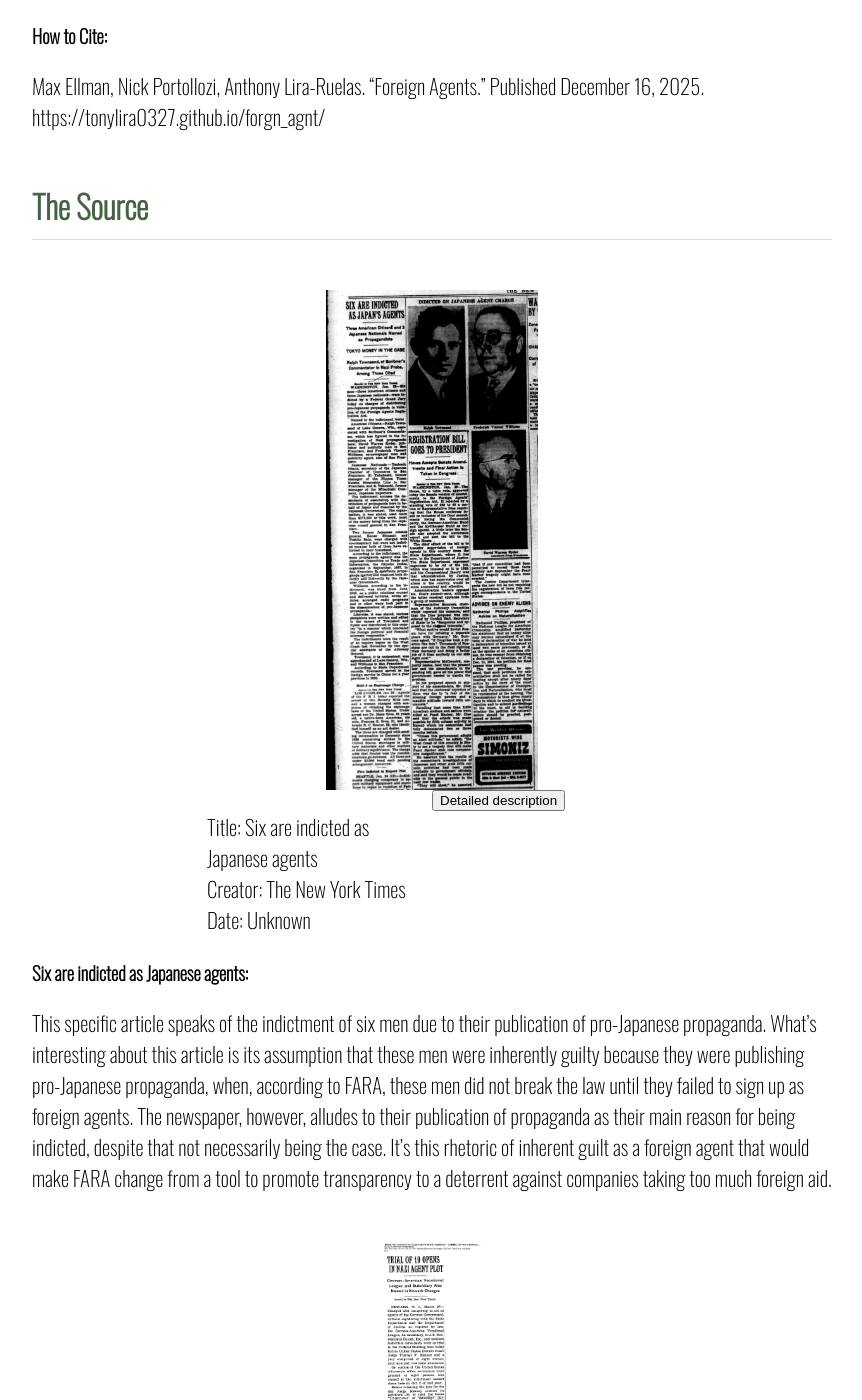
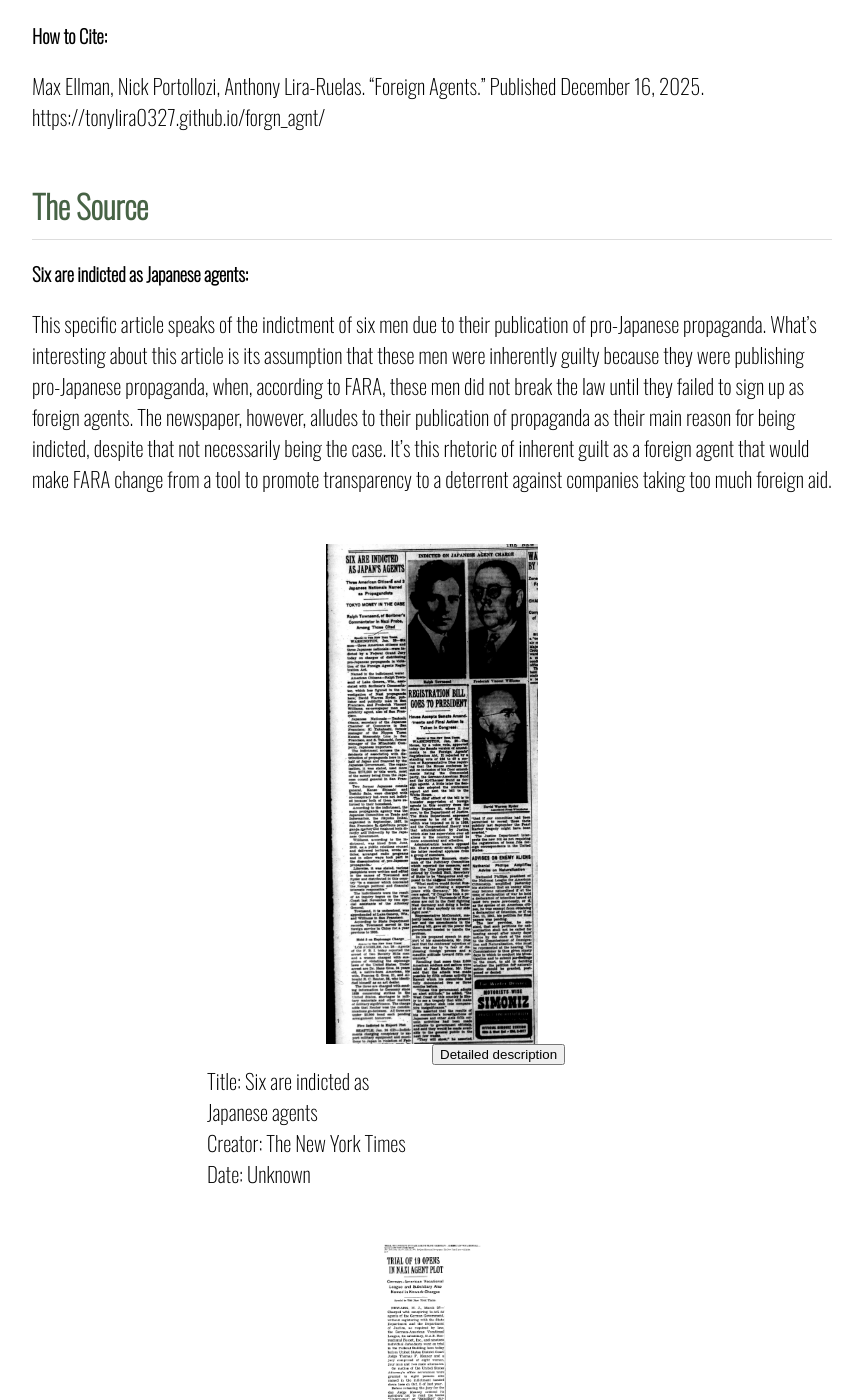
Before and after one commit to tonylira0327/forgn_agnt, a Jekyll site: the page built from index.markdown, in a window 1280 px wide and 1400 px high, scrolled down 853 px. Shown: the whole window, without its empty margins (208-1070 px from the left). Built offline with Jekyll 4.4.1, drawn with Linux system fonts in a browser that asks for light colours; some of the changed text lies outside the part shown.

Commit message:
Update index.markdown

```diff
--- a/index.markdown
+++ b/index.markdown
@@ -14,11 +14,9 @@ All of the sources that are included in this publication are newspaper articles,
 Max Ellman, Nick Portollozi, Anthony Lira-Ruelas. "Foreign Agents." Published December 16, 2025. https://tonylira0327.github.io/forgn_agnt/
 
 # The Source
-{% include media_next.html pages=media %}
+
 ### Six are indicted as Japanese agents:
 This specific article speaks of the indictment of six men due to their publication of pro-Japanese propaganda. What’s interesting about this article is its assumption that these men were inherently guilty because they were publishing pro-Japanese propaganda, when, according to FARA, these men did not break the law until they failed to sign up as foreign agents. The newspaper, however, alludes to their publication of propaganda as their main reason for being indicted, despite that not necessarily being the case. It's this rhetoric of inherent guilt as a foreign agent that would make FARA change from a tool to promote transparency to a deterrent against companies taking too much foreign aid.
-{% include media_next.html pages=media %}
-{% include media_next.html pages=media %}
 {% include media_next.html pages=media %}
 {% include media_next.html pages=media %}
 {% include media_next.html pages=media %}
```
